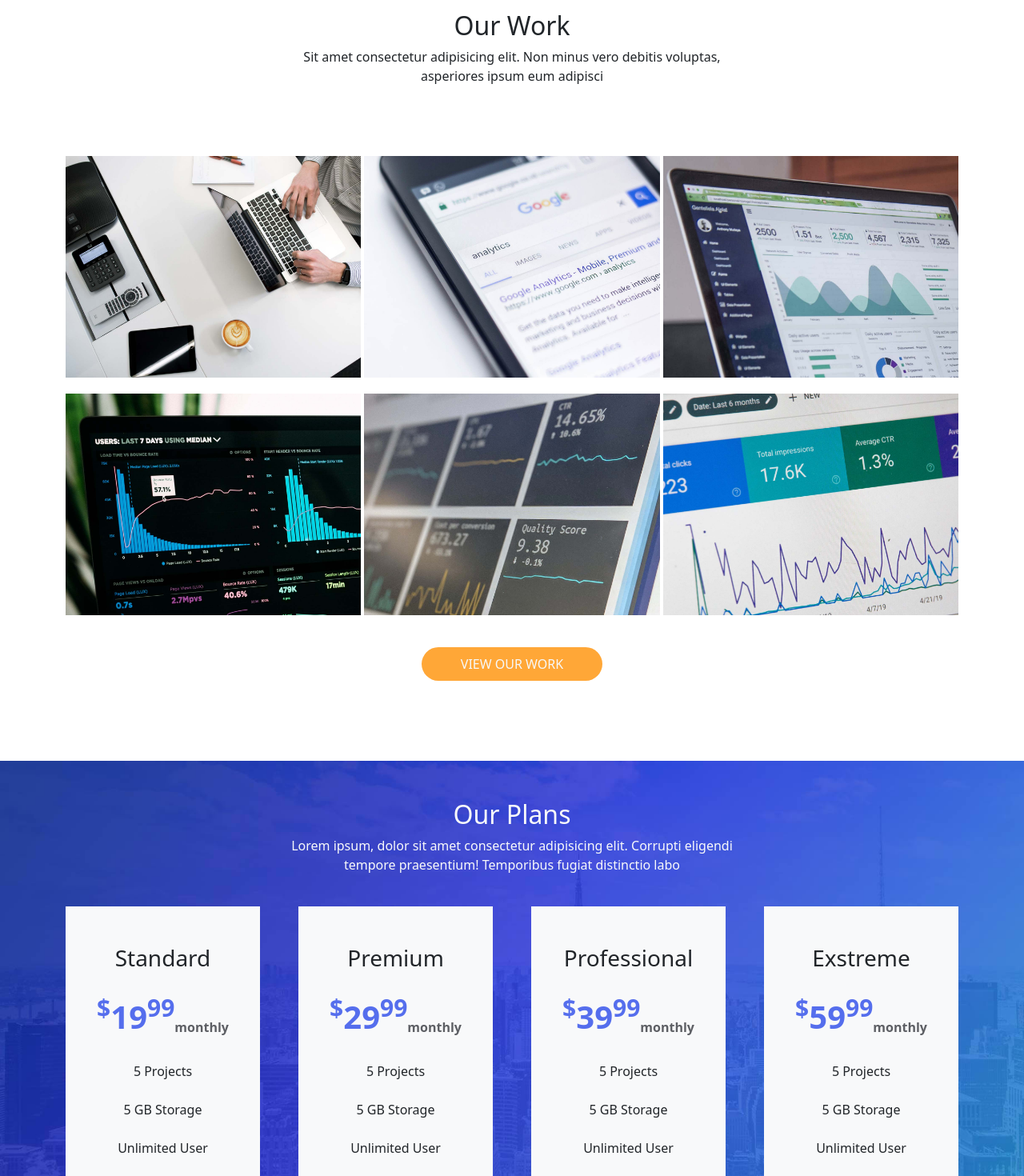
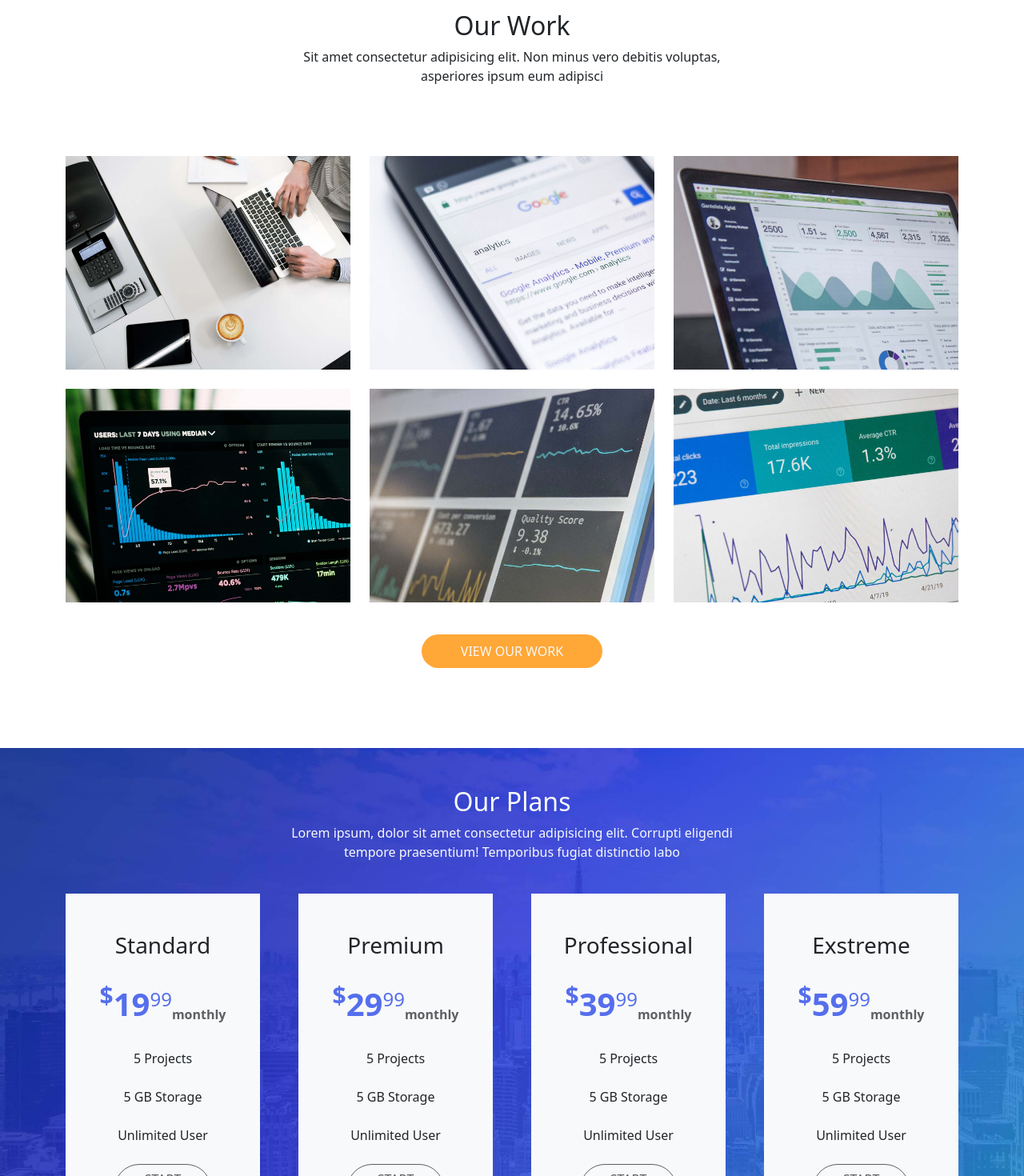
Before and after one commit to GiovanniMarseglia/proj-html-vuejs, a Vue app: page / in a window 1280 px wide. Shown: the part 3320-4790 px from the top of the page at 80% size. Built offline with nearby package versions, Linux system fonts and the light colour scheme.

Commit message:
fix layout

```diff
--- a/src/components/main/ourwork.vue
+++ b/src/components/main/ourwork.vue
@@ -19,7 +19,7 @@
                 <h2 class="text-center">Our Work</h2>
                 <p class="text-center">Sit amet consectetur adipisicing elit. Non minus vero debitis voluptas, asperiores ipsum eum adipisci</p>
             </div>
-            <div class="row row-cols-3 g-1 pt-5 d-flex justify-content-center">
+            <div class="row row-cols-3 g-2 gx-4 pt-5 d-flex justify-content-center">
                 <div class="col">
                     <figure>
                         <img class="w-100" src="../../img/workimg/case1.jpg" alt="">
--- a/src/components/main/plans.vue
+++ b/src/components/main/plans.vue
@@ -23,7 +23,7 @@
                 <div class="col">
                     <div class="bg-light d-flex flex-column text-center gap-4 py-5 align-items-center">
                         <h3>Standard</h3>
-                        <span class="fw-bold h1"><sup>$</sup>19<sup>99</sup><sub class="fs-6">monthly</sub></span>
+                        <span class="fw-bold h1"><sup>$</sup>19<sup class="h4">99</sup><sub class="fs-6">monthly</sub></span>
                         <span>5 Projects</span>
                         <span>5 GB Storage</span>
                         <span>Unlimited User</span>
@@ -35,7 +35,7 @@
                 <div class="col">
                     <div class="bg-light d-flex flex-column text-center gap-4 py-5 align-items-center">
                         <h3>Premium</h3>
-                        <span class="fw-bold h1"><sup>$</sup>29<sup>99</sup><sub class="fs-6">monthly</sub></span>
+                        <span class="fw-bold h1"><sup>$</sup>29<sup class="h4">99</sup><sub class="fs-6">monthly</sub></span>
                         <span>5 Projects</span>
                         <span>5 GB Storage</span>
                         <span>Unlimited User</span>
@@ -48,7 +48,7 @@
                 <div class="col">
                     <div class="bg-light d-flex flex-column text-center gap-4 py-5 align-items-center">
                         <h3>Professional</h3>
-                        <span class="fw-bold h1"><sup>$</sup>39<sup>99</sup><sub class="fs-6">monthly</sub></span>
+                        <span class="fw-bold h1"><sup>$</sup>39<sup class="h4">99</sup><sub class="fs-6">monthly</sub></span>
                         <span>5 Projects</span>
                         <span>5 GB Storage</span>
                         <span>Unlimited User</span>
@@ -62,7 +62,7 @@
                     <div class="bg-light d-flex flex-column text-center gap-4 py-5 align-items-center">
 
                         <h3>Exstreme</h3>
-                        <span class="fw-bold h1"><sup>$</sup>59<sup>99</sup><sub class="fs-6">monthly</sub></span>
+                        <span class="fw-bold h1"><sup>$</sup>59<sup class="h4">99</sup><sub class="fs-6">monthly</sub></span>
                         <span>5 Projects</span>
                         <span>5 GB Storage</span>
                         <span>Unlimited User</span>
```
